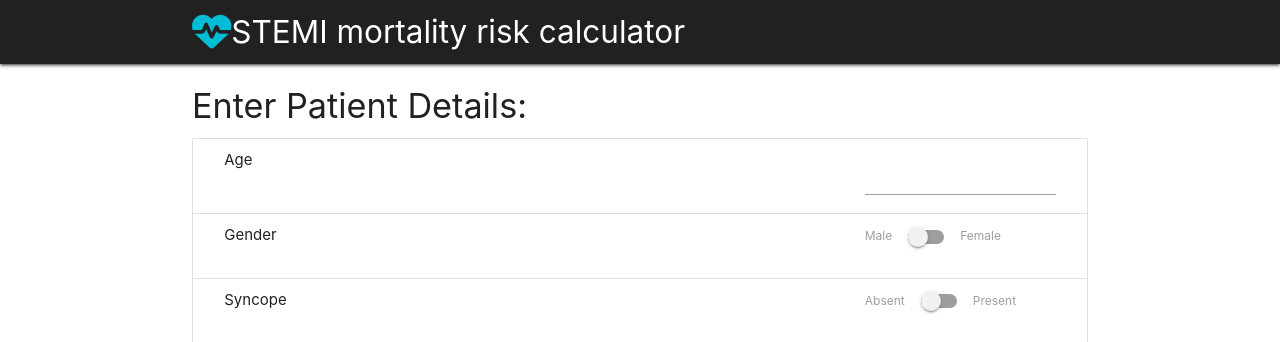
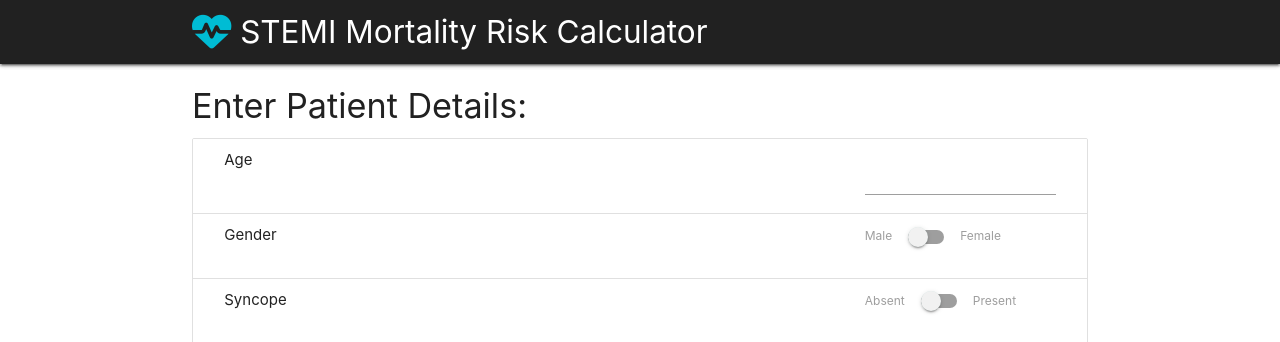
Before and after one commit to dikshantsagar/webheart, a Django app: page / in a window 1280 px wide. Shown: the top 342 px of the page. Run offline with Django 3.2, Linux system fonts and the light colour scheme; some libraries are stand-ins or nearby versions.

Commit message:
Update index.html

```diff
--- a/templates/index.html
+++ b/templates/index.html
@@ -19,7 +19,7 @@
     <nav class="grey darken-4" role="navigation">
       <div class="nav-wrapper container">
         <a id="logo-container" href="#" class="headboard">
-            <i class="fas fa-heartbeat fa-lg cyan-text"></i>STEMI mortality risk calculator
+            <i class="fas fa-heartbeat fa-lg cyan-text"></i> STEMI Mortality Risk Calculator
         </a>
 
       </div>
```
